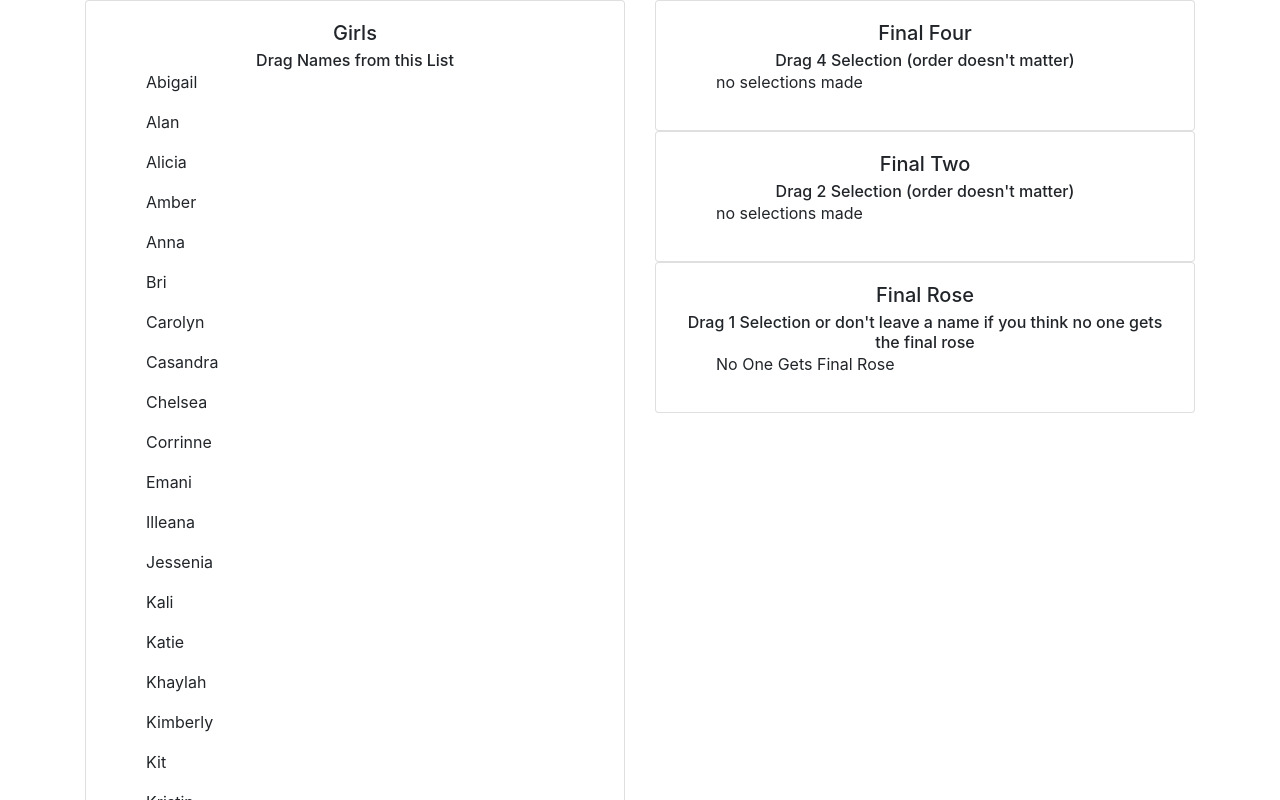
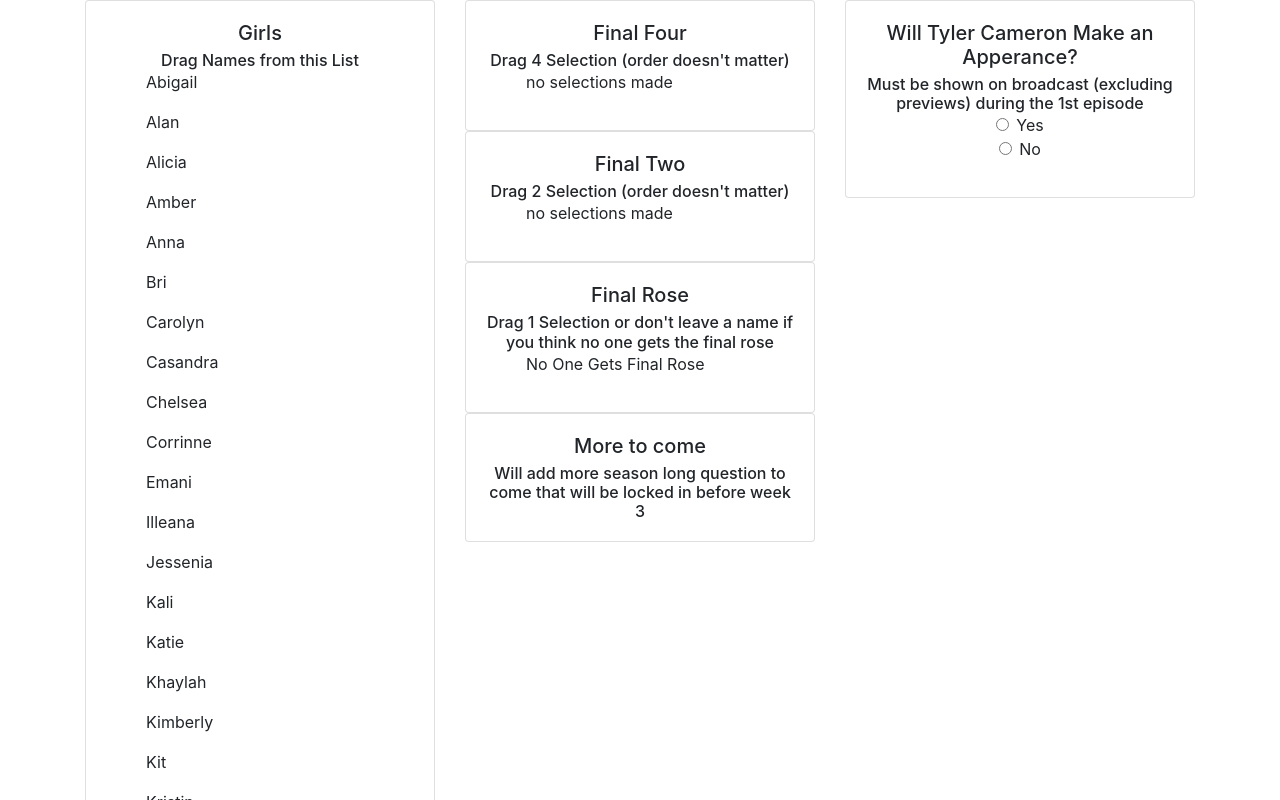
Before and after one commit to palburtus/batchelor-game, a React (Create React App) app: page / in a window 1280 px wide. Shown: the top 800 px of the page. Built offline with nearby package versions, Linux system fonts and the light colour scheme.

Commit message:
added handling of boolean questions and added isloading flag

```diff
--- a/src/batchelorGame.jsx
+++ b/src/batchelorGame.jsx
@@ -1,5 +1,5 @@
 import React from 'react';
-import { Container, ListGroup, ListGroupItem, Col, Row, Card } from 'react-bootstrap';
+import { Container, ListGroup, ListGroupItem, Col, Row, Card, Form } from 'react-bootstrap';
 import { DragDropContext, Droppable, Draggable } from 'react-beautiful-dnd';
 import { ToastContainer, toast } from 'react-toastify';
 import * as constants from './constants'
@@ -9,20 +9,66 @@
 
     constructor(props){
         super(props);
-        let picks = {
-            finalFour: [],
-            finalTwo: [],
-            finalOne: -1
-        }
+
         this.state = ({
-            picks: picks
+            email: 'patrick.alburtus@gmail.com',
+            token: 'someguidgoeshere',
+            isLoading: true
         });
 
         this.onDragEnd = this.onDragEnd.bind(this);
+        this.handleChange = this.handleChange.bind(this);
     }
 
     async componentDidMount(){
 
+        let picks = {
+            finalFour: [],
+            finalTwo: [],
+            finalOne: -1,
+            //TODO can happen any time but must be done before 1st episode
+            firstOneOnOneDate: -1,
+            firstTears: -1,
+            //TODO first episode specific
+            isTylerCameronApperance: constants.NO_SELECTION,
+            firstImpressionRose: -1,
+            firstOutOfLimo: -1,
+            firstKiss: -1,
+            //TODO (can be implemented after 1st episode)
+            finalEight: [],
+            firstToLeaveOnOwn: -1
+        }
+
+        this.setState({
+            picks: picks,
+            isLoading: false
+        });
+    }
+
+    async savePicks(picks){
+
+    }
+
+    handleChange(evt) {
+        let picks = this.state.picks;
+        debugger;
+
+        if(evt.currentTarget.name === 'tylerCameronRadios'){
+
+            if(evt.currentTarget.id === 'tylerCameronYes'){
+                if(evt.currentTarget.checked){
+                    picks.isTylerCameronApperance = constants.TRUE;
+                }
+            }else if(evt.currentTarget.id === 'tylerCameronNo'){
+                if(evt.currentTarget.checked){
+                    picks.isTylerCameronApperance = constants.FALSE;
+                }
+            }
+        }
+
+        this.setState({ picks: picks });
+
+        this.savePicks(picks);
     }
 
     onDragEnd(result) {
@@ -45,7 +91,7 @@
 
         if(destination && destination.droppableId === 'final-two'){
             if(this.state.picks.finalTwo.length >= 2){
-                toast("You must remove a contestant first! (3 Max)", { type: toast.TYPE.ERROR, hideProgressBar: true, autoClose: 2500});
+                toast("You must remove a contestant first! (2 Max)", { type: toast.TYPE.ERROR, hideProgressBar: true, autoClose: 2500});
             }else if(this.state.picks.finalTwo.includes(result.draggableId)){
                 toast("You have already added this contestant", { type: toast.TYPE.WARNING, hideProgressBar: true, autoClose: 2500});
             }else {
@@ -69,9 +115,14 @@
             picks: picks
         });
 
+        this.savePicks(picks);
     }
 
     render(){
+
+        if(this.state.isLoading){
+            return(<div><p>Loading...</p></div>);
+        }else{
 
             let finalFourDisplay = 'no selections made';
 
@@ -194,6 +245,26 @@
 
                                         </Card.Body>
                                     </Card>
+                                    <Card>
+                                        <Card.Body>
+                                            <Card.Title>More to come</Card.Title>
+                                            <Card.Subtitle>Will add more season long question to come that will be locked in before week 3</Card.Subtitle>
+                                        </Card.Body>
+                                    </Card>
+                                </Col>
+                                <Col>
+                                    <Card>
+                                        <Card.Body>
+                                            <Card.Title>Will Tyler Cameron Make an Apperance?</Card.Title>
+                                            <Card.Subtitle>Must be shown on broadcast (excluding previews) during the 1st episode</Card.Subtitle>
+
+                                            <Form.Group>
+                                                <Form.Check id="tylerCameronYes" type="radio" name="tylerCameronRadios" label="Yes" onChange={this.handleChange}/>
+                                                <Form.Check id="tylerCameronNo" type="radio" name="tylerCameronRadios" label="No" onChange={this.handleChange}/>
+                                            </Form.Group>
+
+                                        </Card.Body>
+                                    </Card>
                                 </Col>
                             </Row>
                         </DragDropContext>
@@ -202,5 +273,6 @@
             );
         }
     }
+}
 
 export default BatchelorGame;
--- a/src/constants.js
+++ b/src/constants.js
@@ -1,3 +1,7 @@
+export const TRUE = 1;
+export const FALSE = 0;
+export const NO_SELECTION = -1;
+
 export const girls = [
     {
         id: '1',
```
Lines whose indentation alone changed are shown as unchanged.
